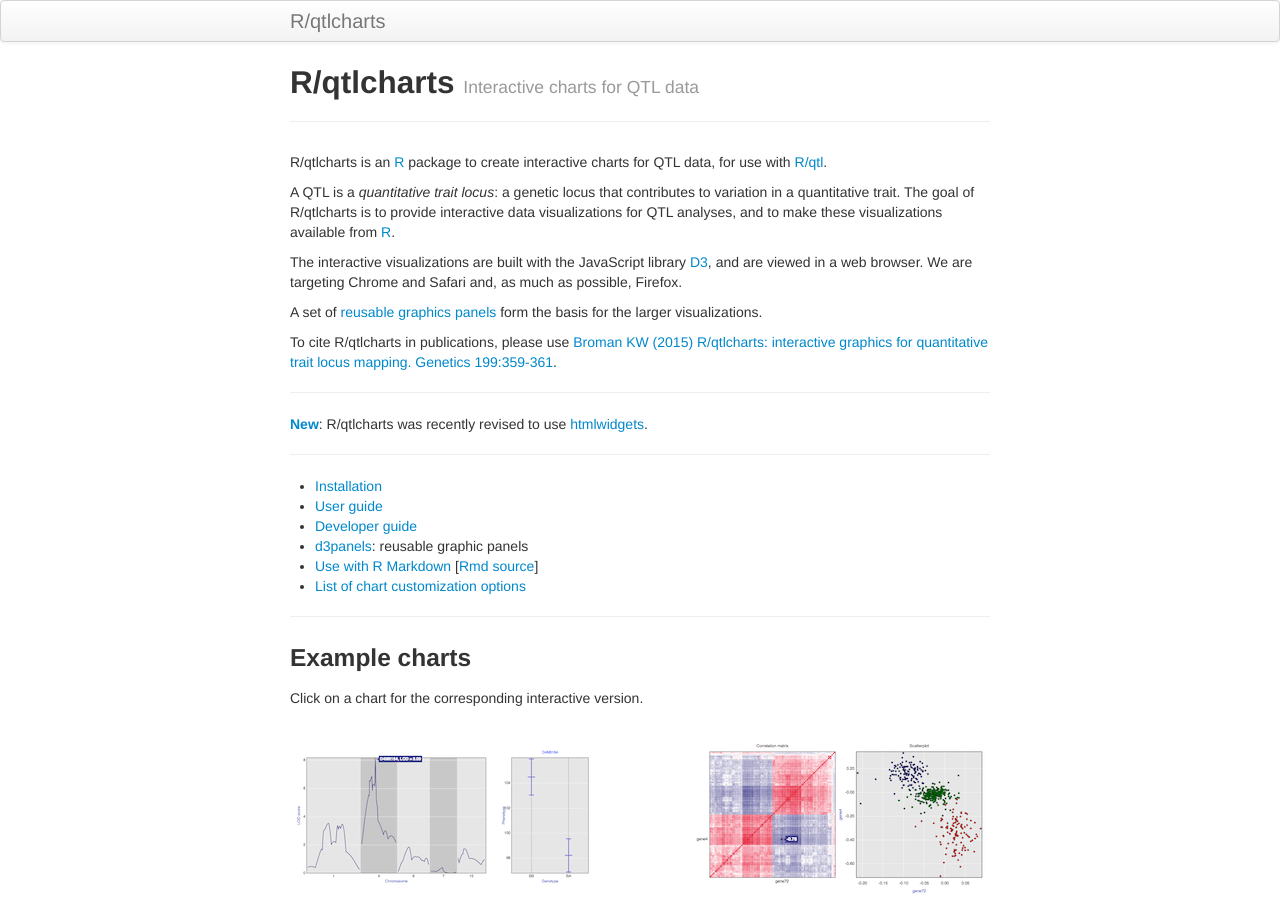
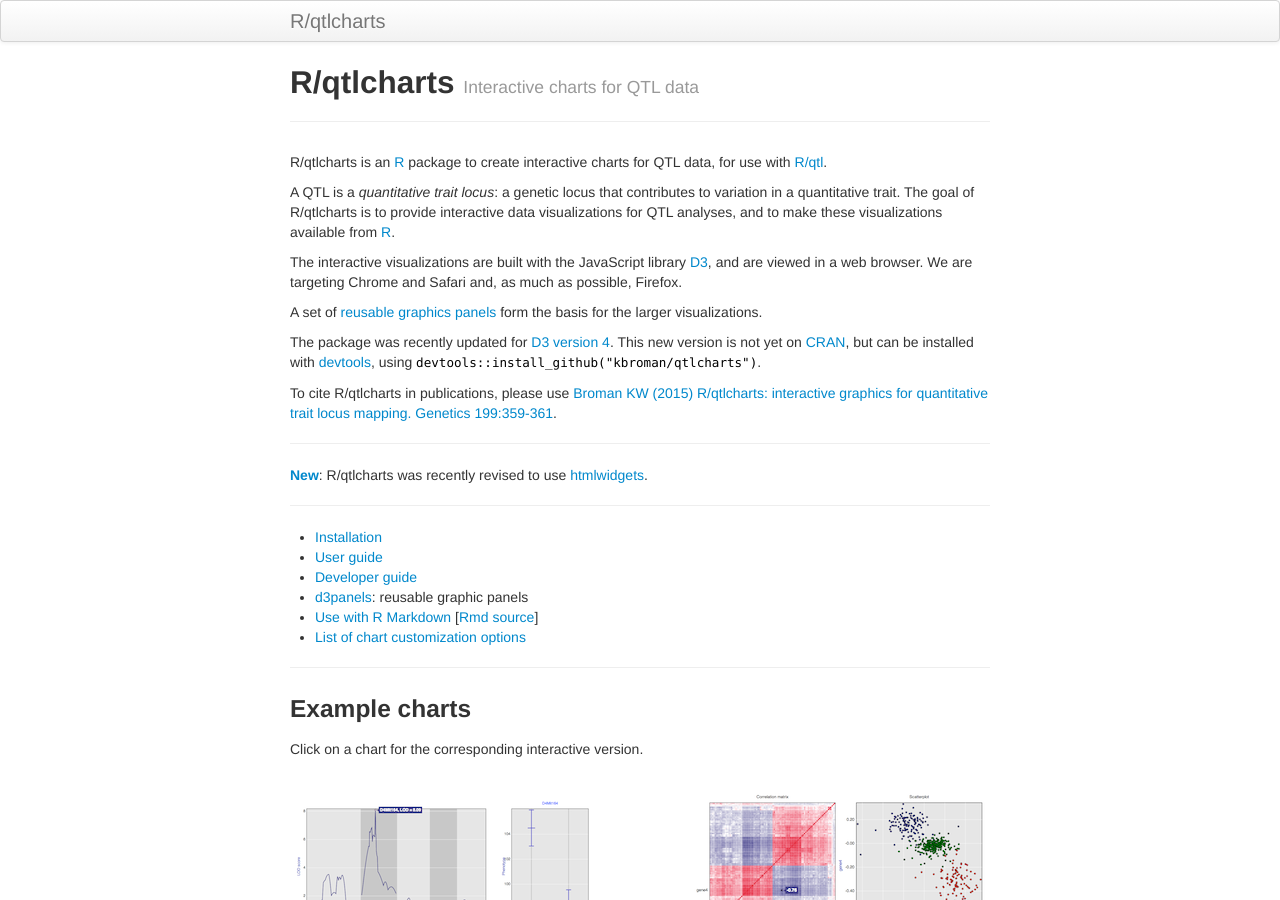
Before and after one commit to kbroman/qtlcharts, a Jekyll site: the page built from index.md, in a window 1280 px wide and 900 px high. Built offline with Jekyll 4.4.1, drawn with Linux system fonts in a browser that asks for light colours.

Commit message:
mention d3 version 4 on front page

```diff
--- a/index.md
+++ b/index.md
@@ -12,17 +12,23 @@
 A QTL is a _quantitative trait locus_: a genetic locus that
 contributes to variation in a quantitative trait. The
 goal of R/qtlcharts is to provide interactive data visualizations for QTL
-analyses, and to make these visualizations available from [R](http://www.r-project.org).
+analyses, and to make these visualizations available from [R](https://www.r-project.org).
 
 The interactive visualizations are built with the JavaScript library
-[D3](http://d3js.org), and are viewed in a web browser. We are
+[D3](https://d3js.org), and are viewed in a web browser. We are
 targeting Chrome and Safari and, as much as possible, Firefox.
 
 A set of [reusable graphics panels](http://kbroman.org/d3panels) form the basis
 for the larger visualizations.
 
+The package was recently updated for [D3](https://d3js.org)
+[version 4](https://github.com/d3/d3/blob/master/API.md). This new
+version is not yet on [CRAN](https://cran.r-project.org), but can be
+installed with [devtools](https://github.com/hadley/devtools), using
+`devtools::install_github("kbroman/qtlcharts")`.
+
 To cite R/qtlcharts in publications, please use
-[Broman KW (2015) R/qtlcharts: interactive graphics for quantitative trait locus mapping. Genetics 199:359-361](http://www.ncbi.nlm.nih.gov/pubmed/25527287).
+[Broman KW (2015) R/qtlcharts: interactive graphics for quantitative trait locus mapping. Genetics 199:359-361](https://www.ncbi.nlm.nih.gov/pubmed/25527287).
 
 ---
 
```
